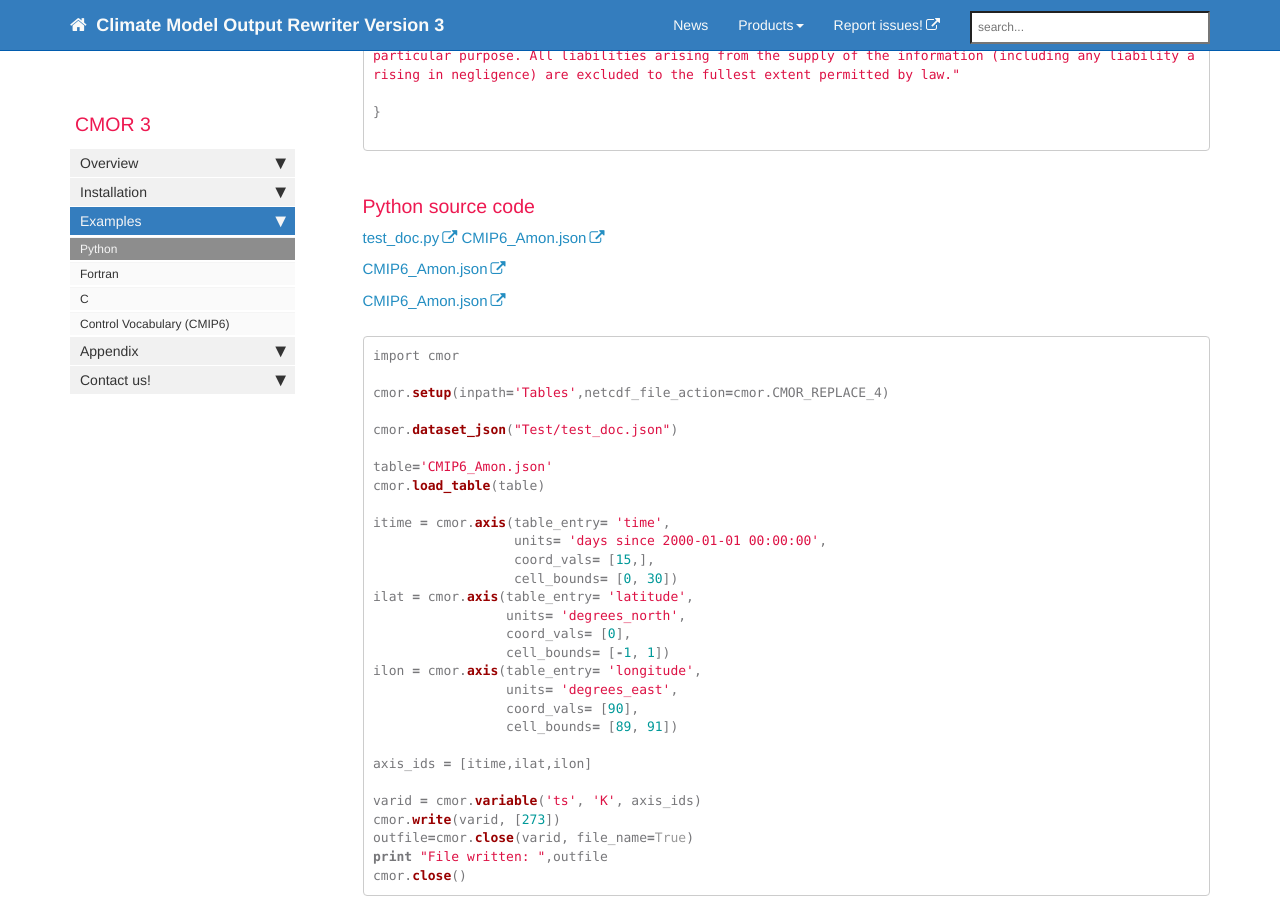
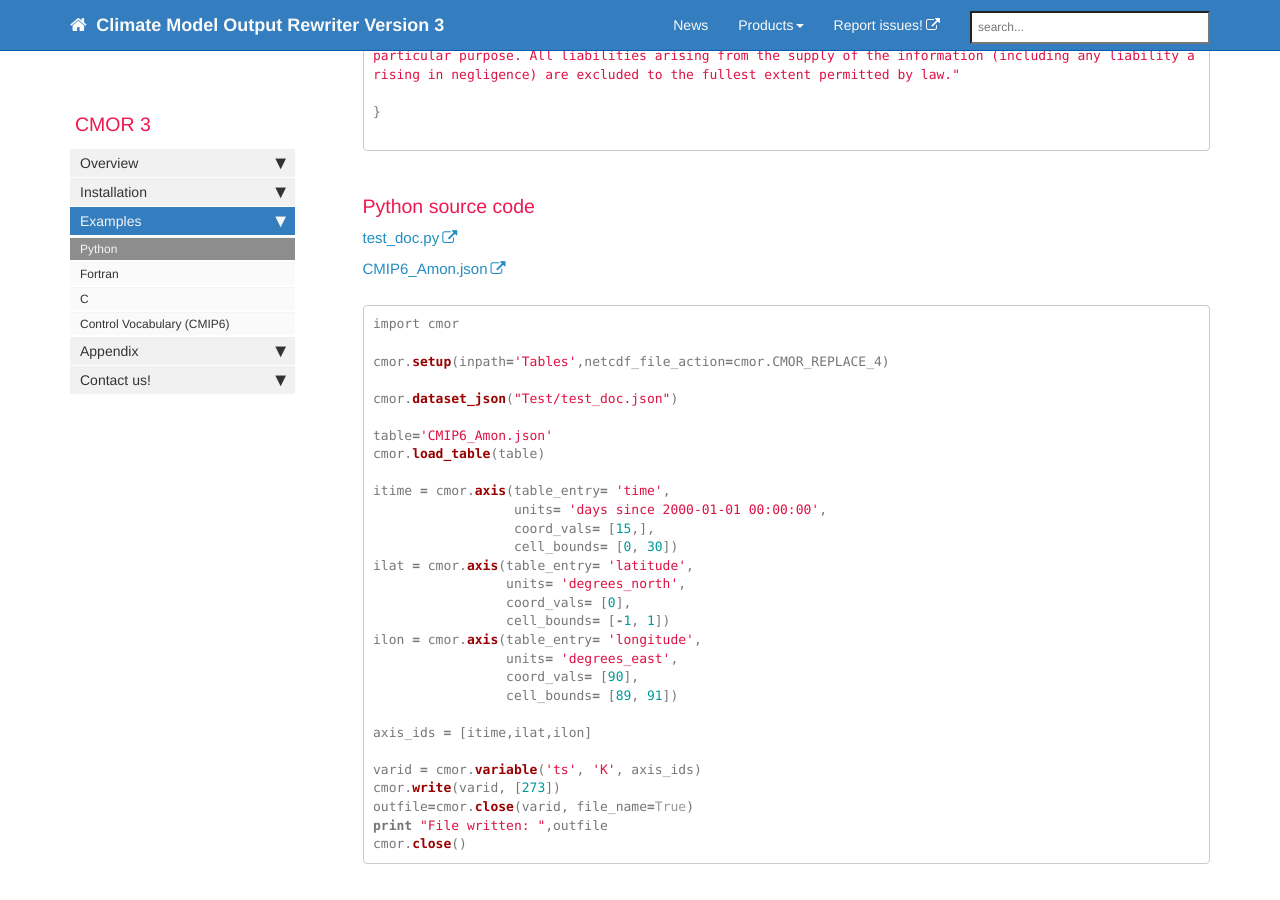
Before and after one commit to mauzey1/cmor3_documentation, a Jekyll site: the page built from mydoc/mydoc_cmor3_python.md, in a window 1280 px wide and 900 px high, scrolled down 1347 px. Built offline with Jekyll 4.4.1, drawn with Linux system fonts in a browser that asks for light colours; nearby versions of some CDN libraries; comment, search, counter and statistics services are not loaded.

Commit message:
fix python Amon.json duplication

```diff
--- a/mydoc/mydoc_cmor3_python.md
+++ b/mydoc/mydoc_cmor3_python.md
@@ -64,9 +64,6 @@
 ### Python source code
 
 [test_doc.py](https://github.com/PCMDI/cmor/blob/master/Test/test_doc.py)
-[CMIP6_Amon.json](https://github.com/PCMDI/cmor/blob/master/TestTables/CMIP6_Amon.json)
-
-[CMIP6_Amon.json](https://github.com/PCMDI/cmor/blob/master/TestTables/CMIP6_Amon.json)
 
 [CMIP6_Amon.json](https://github.com/PCMDI/cmor/blob/master/TestTables/CMIP6_Amon.json)
 
```
